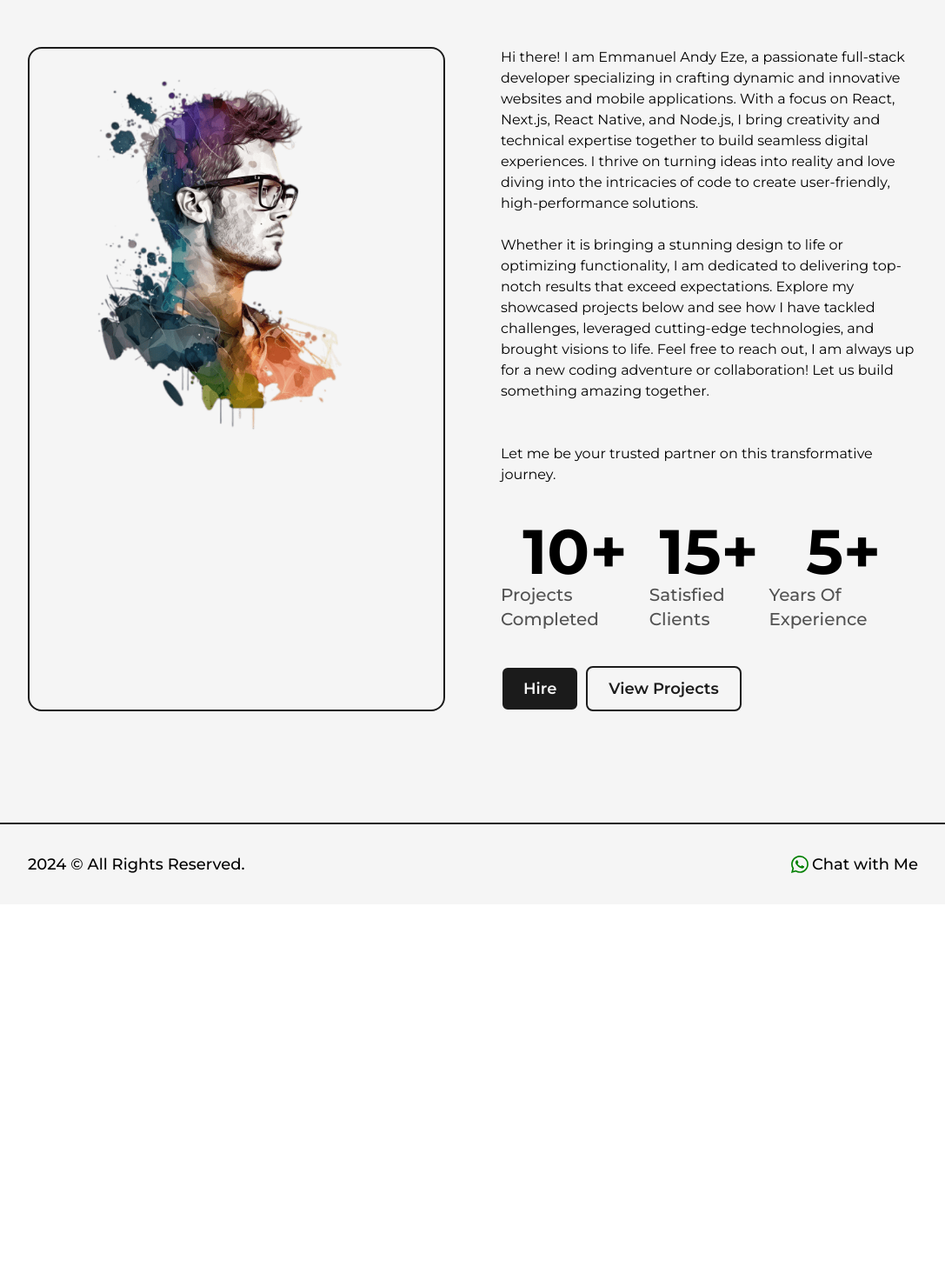
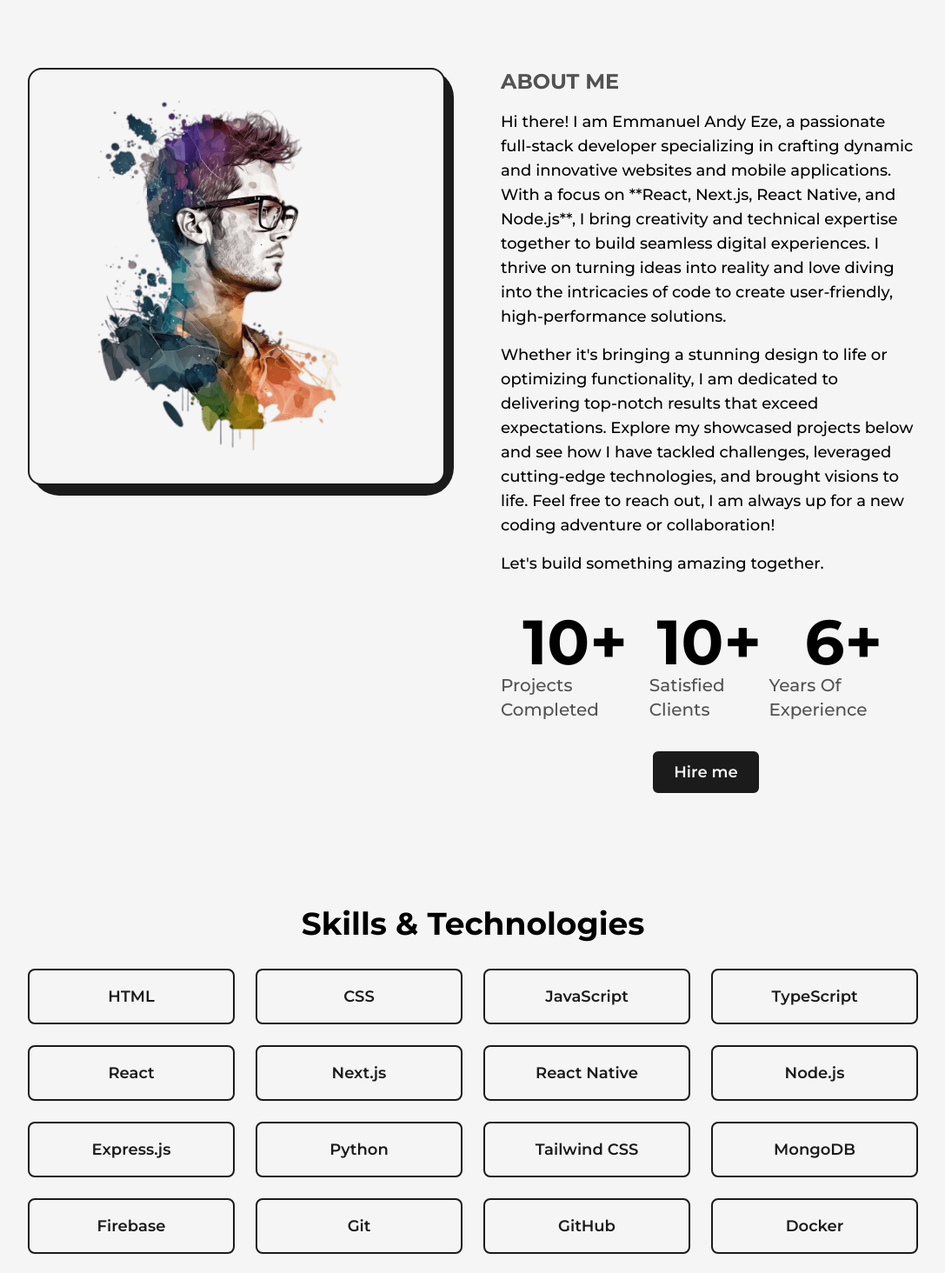
Before and after one commit to emmanuelandyeze/emmanueleze, a Next.js app: page /about in a window 1280 px wide. Shown: the part 282-1746 px from the top of the page at 87% size, without its empty margins (96-1183 px from the left). Before the commit the page ends 1322 px from the top, so only its background shows below. Built offline with nearby package versions, Linux system fonts and the light colour scheme.

Commit message:
update portfolio

```diff
--- a/package.json
+++ b/package.json
@@ -15,7 +15,8 @@
     "next": "13.2.4",
     "react": "18.2.0",
     "react-dom": "18.2.0",
-    "react-icons": "^4.10.1"
+    "react-icons": "^4.10.1",
+    "react-type-animation": "^3.2.0"
   },
   "devDependencies": {
     "autoprefixer": "^10.4.14",
--- /dev/null
+++ b/src/components/AnimatedTypingText.js
@@ -0,0 +1,37 @@
+// src/components/AnimatedTypingText.jsx
+'use client';
+
+import { TypeAnimation } from 'react-type-animation';
+
+const AnimatedTypingText = ({ className }) => {
+	return (
+		<div className={className}>
+			<TypeAnimation
+				sequence={[
+					'const greeting = "Hello World!";', // The first string to display
+					2000, // wait 2s
+					'', // delete the string
+					500, // wait 0.5s
+					// 'print("Emmanuel Andy Eze");', // The next string to display
+					// 2000, // wait 2s
+					'', // delete the string
+					500, // wait 0.5s
+					'const name = "Emmanuel Andy Eze";',
+					2000,
+					'',
+					500,
+					'Welcome to my world!',
+					2000,
+					'',
+					500,
+				]}
+				wrapper="h1" // The wrapper element
+				cursor={true}
+				repeat={Infinity}
+				className="font-mono" // Use a monospaced font
+			/>
+		</div>
+	);
+};
+
+export default AnimatedTypingText;
--- a/src/pages/about.js
+++ b/src/pages/about.js
@@ -5,7 +5,29 @@ import Image from 'next/image';
 import React from 'react';
 import profilePc from '../../public/images/profile/dev1.png';
 import Link from 'next/link';
-const about = () => {
+
+const skills = [
+	'HTML',
+	'CSS',
+	'JavaScript',
+	'TypeScript',
+	'React',
+	'Next.js',
+	'React Native',
+	'Node.js',
+	'Express.js',
+	'Python',
+	'Tailwind CSS',
+	'MongoDB',
+	'Firebase',
+	'Git',
+	'GitHub',
+	'Docker',
+	'AWS',
+	'Vercel',
+];
+
+const About = () => {
 	return (
 		<>
 			<Head>
@@ -15,105 +37,111 @@ const about = () => {
 					content="Full Stack Developer | Mobile App Developer | Web Developer."
 				/>
 			</Head>
-			<main className="flex w-full flex-col items-center justify-center">
-				<Layout className="pt-10">
+			<main className="flex w-full flex-col items-center justify-center dark:text-light">
+				<Layout className="pt-16">
 					<AnimatedText
 						text={
 							'Your Vision. My Expertise. Success Unleashed.'
 						}
-						className="mb-16 !text-6xl lg:!text-6xl sm:!text-5xl xs:!text-4xl sm:mb-8"
+						className="mb-16 !text-6xl lg:!text-5xl sm:!text-4xl xs:!text-3xl sm:mb-8"
 					/>
-					<div className="grid w-full grid-cols-6 gap-16 lg:flex lg:flex-col sm:justify-center">
-						<div className="col-span-3 relative sm:hidden md:hidden   rounded-2xl border-2 border-solid border-dark dark:border-light bg-light dark:bg-dark p-8">
-							<div className="absolute top-0 -right-3 -z-10 2-[102%] h-[103%] rounded-[2rem] bg-dark dark:bg-light" />
+
+					<div className="grid w-full grid-cols-2 gap-16 lg:flex lg:flex-col lg:gap-8">
+						{/* Profile Picture Section */}
+						<div className="col-span-1 relative h-max rounded-2xl border-2 border-solid border-dark dark:border-light bg-light dark:bg-dark p-8 md:col-span-2">
+							<div className="absolute top-0 -right-3 -z-10 w-[102%] h-[103%] rounded-[2rem] bg-dark dark:bg-light" />
 							<Image
 								src={profilePc}
-								alt=""
+								alt="Emmanuel Eze"
 								className="w-full h-auto rounded-2xl"
 								priority
-								sizes="(max-width: 768px) 100vw, (max-width: 1200px) 50vw, 50vw"
+								sizes="(max-width: 768px) 100vw, 50vw"
 							/>
 						</div>
-						<div className="col-span-3 flex flex-col md:w-full lg:w-full items-start justify-start sm:justify-center sm:items-center dark:text-light">
-							<div>
-								{/* <h2 className="mb-4 text-lg font-bold uppercase text-dark/75 dark:text-light">
-									About Us
-								</h2> */}
-								<p>
+
+						{/* About Me Section */}
+						<div className="col-span-1 flex flex-col items-start justify-start md:col-span-2">
+							<h2 className="mb-4 text-2xl font-bold uppercase text-dark/75 dark:text-light/75">
+								About Me
+							</h2>
+							<p className="font-medium text-lg md:text-base">
 								Hi there! I am Emmanuel Andy Eze, a
-									passionate full-stack developer
-									specializing in crafting dynamic and
-									innovative websites and mobile
-									applications. With a focus on React,
-									Next.js, React Native, and Node.js, I
-									bring creativity and technical expertise
-									together to build seamless digital
-									experiences. I thrive on turning ideas
-									into reality and love diving into the
-									intricacies of code to create
-									user-friendly, high-performance solutions.
+								passionate full-stack developer specializing
+								in crafting dynamic and innovative websites
+								and mobile applications. With a focus on
+								**React, Next.js, React Native, and
+								Node.js**, I bring creativity and technical
+								expertise together to build seamless digital
+								experiences. I thrive on turning ideas into
+								reality and love diving into the intricacies
+								of code to create user-friendly,
+								high-performance solutions.
 							</p>
-								<br />
-								<p>
-									Whether it is bringing a stunning design
+							<p className="font-medium mt-4 text-lg md:text-base">
+								Whether it&apos;s bringing a stunning design
 								to life or optimizing functionality, I am
 								dedicated to delivering top-notch results
 								that exceed expectations. Explore my
-									showcased projects below and see how I
-									have tackled challenges, leveraged
-									cutting-edge technologies, and brought
-									visions to life. Feel free to reach out, I
-									am always up for a new coding adventure or
-									collaboration! Let us build something
-									amazing together.
+								showcased projects below and see how I have
+								tackled challenges, leveraged cutting-edge
+								technologies, and brought visions to life.
+								Feel free to reach out, I am always up for a
+								new coding adventure or collaboration!
 							</p>
-								<br />
+							<p className="font-medium mt-4 text-lg md:text-base">
+								Let&apos;s build something amazing together.
+							</p>
 
-								<br />
-								<p>
-									Let me be your trusted partner on this
-									transformative journey.
-								</p>
-								<div className="flex flex-row justify-between mt-10 dark:text-light">
-									<div className="flex flex-col items-center justify-center">
-										<span className="inline-block text-7xl sm:text-3xl font-bold">
+							<div className="flex flex-row justify-between items-center mt-10 w-full sm:flex-wrap">
+								<div className="flex flex-col items-center justify-center mx-auto sm:mb-4">
+									<span className="inline-block text-7xl sm:text-4xl font-bold">
 										10+
 									</span>
-										<h2 className="text-xl font-medium capitalize sm:text-base sm:text-center text-dark/75 dark:text-light/75">
+									<h2 className="text-xl font-medium capitalize sm:text-base text-dark/75 dark:text-light/75">
 										projects completed
 									</h2>
 								</div>
-									<div className="flex flex-col items-center justify-center">
-										<span className="inline-block text-7xl sm:text-3xl font-bold">
-											15+
+								<div className="flex flex-col items-center justify-center mx-auto sm:mb-4">
+									<span className="inline-block text-7xl sm:text-4xl font-bold">
+										10+
 									</span>
-										<h2 className="text-xl font-medium capitalize sm:text-base sm:text-center text-dark/75 dark:text-light/75">
+									<h2 className="text-xl font-medium capitalize sm:text-base text-dark/75 dark:text-light/75">
 										satisfied clients
 									</h2>
 								</div>
-									<div className="flex flex-col items-center justify-center">
-										<span className="inline-block text-7xl sm:text-3xl font-bold">
-											5+
+								<div className="flex flex-col items-center justify-center mx-auto sm:mb-4">
+									<span className="inline-block text-7xl sm:text-4xl font-bold">
+										6+
 									</span>
-										<h2 className="text-xl font-medium capitalize sm:text-base sm:text-center text-dark/75 dark:text-light/75">
+									<h2 className="text-xl font-medium capitalize sm:text-base text-dark/75 dark:text-light/75">
 										years of experience
 									</h2>
 								</div>
 							</div>
-								<div className="flex sm:mx-auto items-center pt-8 self-center mt-2 lg:self-center sm:self-center">
+
 							<Link
 								href={'https://wa.me/2349165095973'}
-										className="flex items-center bg-dark text-light md:p-2 md:px-4 md:text-base dark:bg-light dark:text-dark hover:dark:bg-dark hover:dark:text-light hover:dark:border-light p-2.5 px-6 rounded-lg text-lg font-semibold hover:bg-light hover:text-dark border-2 border-solid border-transparent hover:border-dark mr-2"
+								target="_blank"
+								className="mt-8 flex items-center self-center md:self-start bg-dark text-light dark:bg-light dark:text-dark hover:dark:bg-dark hover:dark:text-light hover:dark:border-light p-2.5 px-6 rounded-lg text-lg font-semibold hover:bg-light hover:text-dark border-2 border-solid border-transparent hover:border-dark mr-2 md:p-2 md:px-4 md:text-base"
 							>
-										Hire
-									</Link>
-									<Link
-										href={'/projects'}
-										className="flex items-center bg-light text-dark md:p-2 md:px-4 md:text-base dark:bg-dark dark:text-light hover:dark:bg-light hover:dark:text-dark hover:dark:border-dark p-2.5 px-6 rounded-lg text-lg font-semibold hover:bg-dark hover:text-light border-2 border-solid border-transparent hover:border-light"
-									>
-										View Projects
+								Hire me
 							</Link>
 						</div>
+
+						{/* Skills Section */}
+						<div className="col-span-2 mt-16 md:col-span-2">
+							<h2 className="text-4xl font-bold text-center mb-8 sm:text-3xl">
+								Skills & Technologies
+							</h2>
+							<div className="grid grid-cols-4 gap-6 text-center md:grid-cols-3 sm:grid-cols-2">
+								{skills.map((skill) => (
+									<div
+										key={skill}
+										className="bg-light dark:bg-dark text-dark dark:text-light border-2 border-solid border-dark dark:border-light rounded-lg p-4 font-semibold text-lg md:text-base"
+									>
+										{skill}
+									</div>
+								))}
 							</div>
 						</div>
 					</div>
@@ -123,4 +151,4 @@ const about = () => {
 	);
 };
 
-export default about;
+export default About;
--- a/src/pages/index.js
+++ b/src/pages/index.js
@@ -1,13 +1,14 @@
 import Head from 'next/head';
-import { Inter } from 'next/font/google';
 import Layout from '@/components/Layout';
-import Image from 'next/image';
-import ProfilePic from '../../public/images/profile/emmanuel.png';
-import AnimatedText from '@/components/AnimatedText';
 import Link from 'next/link';
-import profilePic from '../../public/images/profile/emmanuel.png';
+// Import the new typing component
+import AnimatedTypingText from '@/components/AnimatedTypingText';
+import { Poppins } from 'next/font/google';
 
-const inter = Inter({ subsets: ['latin'] });
+const poppins = Poppins({
+	subsets: ['latin'],
+	weight: ['400', '500'], // We'll use regular and medium weights
+});
 
 export default function Home() {
 	return (
@@ -19,145 +20,35 @@ export default function Home() {
 					content="Full Stack Developer | Mobile App Developer | Web Developer."
 				/>
 			</Head>
-			<main className="flex items-center text-dark w-full min-h-screen dark:text-light ">
-				<Layout className="pt-0 md:pt-12 sm:pt-0">
-					<div className="flex items-center justify-between w-full lg:flex-col">
-						<div className="w-1/2 md:w-full">
-							<Image
-								src={ProfilePic}
-								alt=""
-								className="w-full h-auto lg:hidden md:inline-block md:w-full"
-								priority
-								sizes="(max-width: 768px) 100vw, (max-width: 1200px) 50vw, 50vw"
-							/>
-						</div>
-						<div className="w-1/2 flex flex-col items-start self-center lg:w-full lg:text-center md:mt-2">
-							<AnimatedText
-								text={'Hi, I am Emmanuel Andy Eze.'}
-								className="!text-6xl text-left xl:!text-5xl !leading-normal lg:!text-center lg:!text-6xl md:!text-5xl sm:!text-3xl"
-							/>
+			<main className="flex items-center text-dark w-full min-h-screen dark:text-light">
+				<Layout className="pt-0 md:pt-16 sm:pt-8">
+					<div className="flex flex-col items-center justify-center w-full text-center">
+						{/* Use the new AnimatedTypingText component here */}
+						<AnimatedTypingText className="!text-8xl !leading-tight xl:!text-7xl lg:!text-6xl md:!text-5xl sm:!text-4xl" />
 
-							<p className="py-4 text-md font-medium md:text-md sm:text-md lg:text-lg xl:text-xl">
-								Full Stack Developer | Mobile App Developer
-								| Web Developer.
+						<p
+							className={` py-8 text-xl font-medium sm:text-lg md:text-xl xl:text-2xl max-w-3xl leading-relaxed`}
+						>
+							Full Stack Software Engineer (Web & Mobile).
 						</p>
-							<div className="flex items-center self-start mt-2 lg:self-center">
+
+						<div className="flex items-center mt-4">
 							<Link
-									href={'https://wa.link/gzl3vq'}
-									target="_blank"
-									className="flex items-center bg-dark text-light md:p-2 md:px-4 md:text-base dark:bg-light dark:text-dark hover:dark:bg-dark hover:dark:text-light hover:dark:border-light p-2.5 px-6 rounded-lg text-lg font-semibold hover:bg-light hover:text-dark border-2 border-solid border-transparent hover:border-dark mr-2"
+								href={'/about'}
+								className="flex items-center bg-dark text-light dark:bg-light dark:text-dark hover:dark:bg-dark hover:dark:text-light hover:dark:border-light p-3 px-8 rounded-lg text-lg font-semibold hover:bg-light hover:text-dark border-2 border-solid border-transparent hover:border-dark mr-4 md:p-2 md:px-4 md:text-base sm:text-sm"
 							>
-									Hire Me
+								About Me
 							</Link>
 							<Link
 								href={'/projects'}
-									className="flex items-center bg-light text-dark md:p-2 md:px-4 md:text-base dark:bg-dark dark:text-light hover:dark:bg-light hover:dark:text-dark hover:dark:border-dark p-2.5 px-6 rounded-lg text-lg font-semibold hover:bg-dark hover:text-light border-2 border-solid border-transparent hover:border-light"
+								className="flex items-center bg-light text-dark dark:bg-dark dark:text-light hover:dark:bg-light hover:dark:text-dark hover:dark:border-dark p-3 px-8 rounded-lg text-lg font-semibold hover:bg-dark hover:text-light border-2 border-solid border-transparent hover:border-light md:p-2 md:px-4 md:text-base sm:text-sm"
 							>
 								View Projects
 							</Link>
 						</div>
 					</div>
-					</div>
 				</Layout>
 			</main>
-			{/* <main className="flex w-full flex-col items-center justify-center">
-				<Layout className="pt-10 !bg-dark">
-					<AnimatedText
-						text={
-							'Your Vision. Our Expertise. Success Unleashed.'
-						}
-						className="mb-16 !text-6xl lg:!text-6xl sm:!text-5xl xs:!text-4xl sm:mb-8 !text-light"
-					/>
-					<div className="grid w-full grid-cols-6 gap-16 lg:flex lg:flex-col sm:justify-center">
-						<div className="col-span-3 relative sm:hidden md:hidden   rounded-2xl border-2 border-solid border-dark dark:border-light bg-light !bg-dark dark:bg-dark p-8">
-							<div className="absolute top-0 -right-3 -z-10 2-[102%] h-[103%] rounded-[2rem] !bg-dark dark:bg-light" />
-							<Image
-								src={profilePc}
-								alt=""
-								className="w-full h-auto rounded-2xl"
-								priority
-								sizes="(max-width: 768px) 100vw, (max-width: 1200px) 50vw, 50vw"
-							/>
-						</div>
-						<div className="col-span-3 flex flex-col md:w-full lg:w-full items-start justify-start sm:justify-center sm:items-center dark:text-light !text-light">
-							<div>
-								<h2 className="mb-4 text-lg font-bold uppercase text-dark/75 !text-light dark:text-light">
-									About Us
-								</h2>
-								<p>
-									Welcome to Creo, where we turn your ideas
-									into powerful software solutions. Whether
-									you are an ambitious entrepreneur, a
-									dynamic startup, or a well-established
-									enterprise, our mission is to unleash the
-									full potential of technology for your
-									success. Our skilled team of developers
-									and designers is committed to crafting
-									tailored solutions that align with your
-									unique vision. Whether you seek a
-									cutting-edge web app, a seamless mobile
-									app, or bespoke custom software, we are
-									here to empower your business with the
-									tools it needs to thrive.
-								</p>
-								<br />
-								<p>
-									Discover remarkable projects we have
-									brought to life for businesses like yours.
-									From sleek e-commerce platforms to
-									data-driven applications, our portfolio
-									reflects top-tier software solutions.
-								</p>{' '}
-								<br />
-								<p>
-									Let Creo be your trusted partner on this
-									transformative journey.
-								</p>
-								<div className="flex flex-row justify-between mt-10 dark:text-light">
-									<div className="flex flex-col items-center justify-center">
-										<span className="inline-block text-7xl sm:text-3xl font-bold">
-											10+
-										</span>
-										<h2 className="text-xl font-medium capitalize sm:text-base sm:text-center !text-light text-dark/75 dark:text-light/75">
-											projects completed
-										</h2>
-									</div>
-									<div className="flex flex-col items-center justify-center">
-										<span className="inline-block text-7xl sm:text-3xl font-bold">
-											10+
-										</span>
-										<h2 className="text-xl font-medium capitalize sm:text-base sm:text-center !text-light text-dark/75 dark:text-light/75">
-											satisfied clients
-										</h2>
-									</div>
-									<div className="flex flex-col items-center justify-center">
-										<span className="inline-block text-7xl sm:text-3xl font-bold">
-											4+
-										</span>
-										<h2 className="text-xl font-medium capitalize sm:text-base sm:text-center !text-light text-dark/75 dark:text-light/75">
-											years of experience
-										</h2>
-									</div>
-								</div>
-								<div className="flex  sm:justify-center sm:mx-auto items-center self-center mt-2 lg:self-center sm:self-center pt-8">
-									<Link
-										href={'/hire'}
-										className="flex items-center bg-dark text-light md:p-2 md:px-4 md:text-base dark:bg-light dark:text-dark hover:dark:bg-dark hover:dark:text-light hover:dark:border-light p-2.5 px-6 rounded-lg text-lg font-semibold hover:bg-light hover:text-dark border-2 border-solid border-transparent hover:border-dark mr-2"
-									>
-										Hire Us
-									</Link>
-									<Link
-										href={'/projects'}
-										className="flex items-center bg-light text-dark md:p-2 md:px-4 md:text-base dark:bg-dark dark:text-light hover:dark:bg-light hover:dark:text-dark hover:dark:border-dark p-2.5 px-6 rounded-lg text-lg font-semibold hover:bg-dark hover:text-light border-2 border-solid border-transparent hover:border-light"
-									>
-										View Projects
-									</Link>
-								</div>
-							</div>
-						</div>
-					</div>
-				</Layout>
-			</main> */}
 		</>
 	);
 }
```
Also changed, not shown: 1 other file (tests, documents, lock files or other folders). Lines whose indentation alone changed are shown as unchanged.
